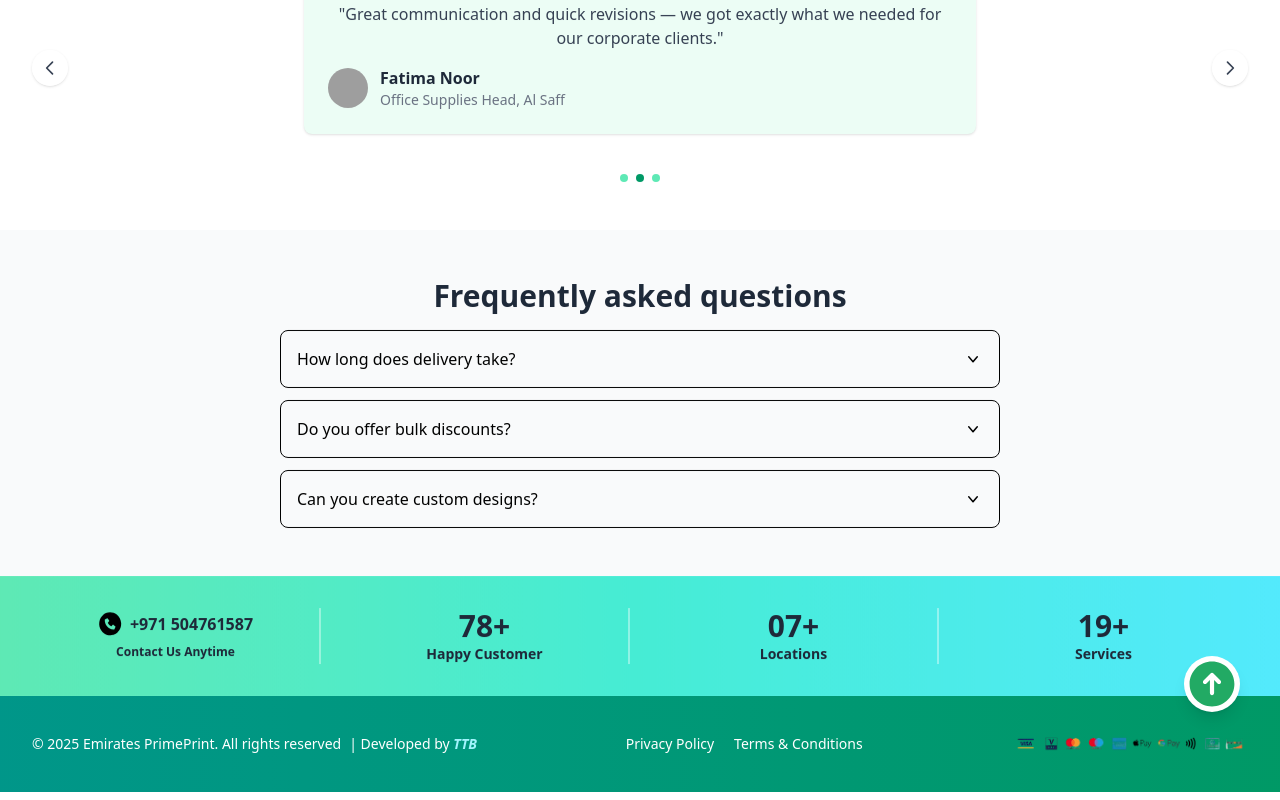
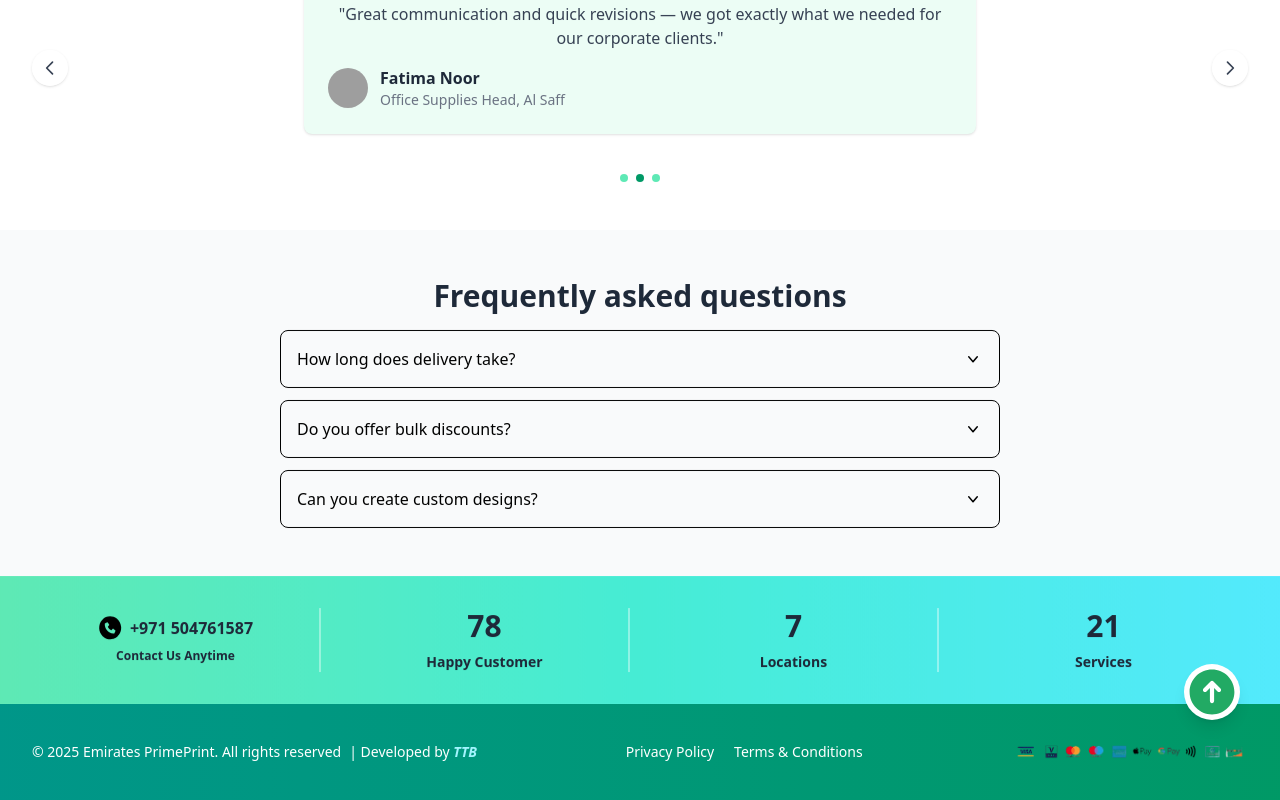
Before and after one commit to techtobit/anyprint, a Next.js app: page / in a window 1280 px wide. Shown: the part 2710-3510 px from the top of the page. Built offline with nearby package versions, Linux system fonts and the light colour scheme; grey boxes are pictures that could not be loaded.

Commit message:
Ready v1.0.0 for production

```diff
--- a/app/layout.js
+++ b/app/layout.js
@@ -61,6 +61,7 @@ export default function RootLayout({ children }) {
       >
         {children}
         <Analytics />
+        {SEO}
       </body>
     </html>
   );
--- a/app/page.js
+++ b/app/page.js
@@ -9,6 +9,7 @@ import {
 import { useEffect, useState, useRef } from "react";
 import Navbar from "@/components/ui/navbar";
 import { LoaderCircleIcon } from "lucide-react";
+import { CountingNumber } from "@/components/ui/shadcn-io/counting-number";
 
 
 export default function Home() {
@@ -152,7 +153,7 @@ export default function Home() {
           <p className="text-sm sm:text-base md:text-lg text-white/90 mb-6">{t.heroSubtitle[lang]}</p>
           <div className="flex flex-col sm:flex-row gap-3 sm:gap-4 justify-center items-center">
             <a
-              href={`https://wa.me/971504761587?text=${encodeURIComponent(lang === 'ar' ? 'مرحبًا، أحتاج عرض سعر للطباعة (مثال: بطاقات أعمال، لافتات، تي شيرتات). الشركة: [اسم الشركة]. الكمية/المواصفات: [الكمية/التفاصيل].' : 'Hello, I need a quote for printing (e.g., Business Cards, Banners, T-Shirts). Company: [Your Company]. Quantity/Specs: [Qty/Details].')}`}
+              href={`https://wa.me/971504761587?text=${encodeURIComponent(lang === 'ar' ? 'مرحباً،لقد زرت موقعكم الإلكتروني وأحتاج إلى خدمات الطباعة.أرجو مساعدتي.' : "Hello, \nI visited your website and I need printing services Please assist me.")}`}
               target="_blank"
               rel="noopener noreferrer"
               aria-label={lang === 'ar' ? 'فتح واتساب' : 'Open WhatsApp'}
@@ -362,21 +363,33 @@ export default function Home() {
         </div>
 
         <div className="flex flex-col items-center justify-center gap-2 lg:border-r-2 border-white/40">
-          <p className="text-3xl flex flex-col">78+
-            <span className="text-sm font-semibold">Happy Customer</span>
-          </p>
+          <CountingNumber
+            number={78}
+            inView={true}
+            transition={{ stiffness: 100, damping: 30 }}
+            className="text-3xl flex flex-col"
+          />
+          <span className="text-sm font-semibold">Happy Customer</span>
         </div>
 
         <div className="flex flex-col items-center justify-center gap-2 lg:border-r-2 border-white/40">
-          <p className="text-3xl flex flex-col">07+
-            <span className="text-sm font-semibold">Locations</span>
-          </p>
+          <CountingNumber
+            number={7}
+            inView={true}
+            transition={{ stiffness: 100, damping: 30 }}
+            className="text-3xl flex flex-col"
+          />
+          <span className="text-sm font-semibold">Locations</span>
         </div>
 
         <div className="flex flex-col items-center justify-center gap-2">
-          <p className="text-3xl flex flex-col">19+
-            <span className="text-sm font-semibold">Services</span>
-          </p>
+          <CountingNumber
+            number={21}
+            inView={true}
+            transition={{ stiffness: 100, damping: 30 }}
+            className="text-3xl flex flex-col"
+          />
+          <span className="text-sm font-semibold">Services</span>
         </div>
       </main>
 
--- a/components/ui/navbar.jsx
+++ b/components/ui/navbar.jsx
@@ -20,7 +20,7 @@ export default function Navbar({ t, lang, setLang }) {
             <a href="#testimonials" className="text-sm font-medium text-gray-700 hover:text-green-700">{t.nav[lang][3]}</a>
             <a href="#faq" className="text-sm font-medium text-gray-700 hover:text-green-700">{t.nav[lang][4]}</a>
             <a href="#contact" className="text-sm font-medium text-gray-700 hover:text-green-700">{t.nav[lang][5]}</a>
-            <a href={`https://wa.me/971504761587?text=${encodeURIComponent(lang === 'ar' ? 'مرحبًا، أريد عرض سعر لطلبات بالجملة.' : 'Hello, I need a bulk quote for custom stamps.')}`} className="ml-2 inline-flex items-center gap-2 px-3 py-1 rounded-md bg-green-500 text-white text-sm">{t.nav[lang][6]}</a>
+            <a href={`https://wa.me/971504761587?text=${encodeURIComponent(lang === 'ar' ? 'مرحباً،لقد زرت موقعكم الإلكتروني وأحتاج إلى خدمات الطباعة.أرجو مساعدتي.' : "Hello, \n I visited your website and I need printing services Please assist me.")}`} className="ml-2 inline-flex items-center gap-2 px-3 py-1 rounded-md bg-green-500 text-white text-sm">{t.nav[lang][6]}</a>
 
             {/* Language switcher */}
             <div className="flex items-center gap-2 ml-2 relative">
--- /dev/null
+++ b/components/ui/shadcn-io/counting-number/index.jsx
@@ -0,0 +1,86 @@
+'use client';;
+import * as React from 'react';
+import { useInView, useMotionValue, useSpring } from 'motion/react';
+
+function CountingNumber({
+  ref,
+  number,
+  fromNumber = 0,
+  padStart = false,
+  inView = false,
+  inViewMargin = '0px',
+  inViewOnce = true,
+  decimalSeparator = '.',
+  transition = { stiffness: 90, damping: 50 },
+  decimalPlaces = 0,
+  className,
+  ...props
+}) {
+  const localRef = React.useRef(null);
+  React.useImperativeHandle(ref, () => localRef.current);
+
+  const numberStr = number.toString();
+  const decimals =
+    typeof decimalPlaces === 'number'
+      ? decimalPlaces
+      : numberStr.includes('.')
+        ? (numberStr.split('.')[1]?.length ?? 0)
+        : 0;
+
+  const motionVal = useMotionValue(fromNumber);
+  const springVal = useSpring(motionVal, transition);
+  const inViewResult = useInView(localRef, {
+    once: inViewOnce,
+    margin: inViewMargin,
+  });
+  const isInView = !inView || inViewResult;
+
+  React.useEffect(() => {
+    if (isInView) motionVal.set(number);
+  }, [isInView, number, motionVal]);
+
+  React.useEffect(() => {
+    const unsubscribe = springVal.on('change', (latest) => {
+      if (localRef.current) {
+        let formatted =
+          decimals > 0
+            ? latest.toFixed(decimals)
+            : Math.round(latest).toString();
+
+        if (decimals > 0) {
+          formatted = formatted.replace('.', decimalSeparator);
+        }
+
+        if (padStart) {
+          const finalIntLength = Math.floor(Math.abs(number)).toString().length;
+          const [intPart, fracPart] = formatted.split(decimalSeparator);
+          const paddedInt = intPart?.padStart(finalIntLength, '0') ?? '';
+          formatted = fracPart
+            ? `${paddedInt}${decimalSeparator}${fracPart}`
+            : paddedInt;
+        }
+
+        localRef.current.textContent = formatted;
+      }
+    });
+    return () => unsubscribe();
+  }, [springVal, decimals, padStart, number, decimalSeparator]);
+
+  const finalIntLength = Math.floor(Math.abs(number)).toString().length;
+  const initialText = padStart
+    ? '0'.padStart(finalIntLength, '0') +
+      (decimals > 0 ? decimalSeparator + '0'.repeat(decimals) : '')
+    : '0' + (decimals > 0 ? decimalSeparator + '0'.repeat(decimals) : '');
+
+  return (
+    <span
+      ref={localRef}
+      data-slot="counting-number"
+      className={className}
+      {...(props)}>
+      {initialText}
+    </span>
+  );
+}
+
+export { CountingNumber };
--- a/package.json
+++ b/package.json
@@ -15,6 +15,7 @@
     "class-variance-authority": "^0.7.1",
     "clsx": "^2.1.1",
     "lucide-react": "^0.544.0",
+    "motion": "^12.23.26",
     "next": "15.5.9",
     "next-sitemap": "^4.2.3",
     "postcss": "^8.5.6",
```
Also changed, not shown: 1 other file (tests, documents, lock files or other folders).
